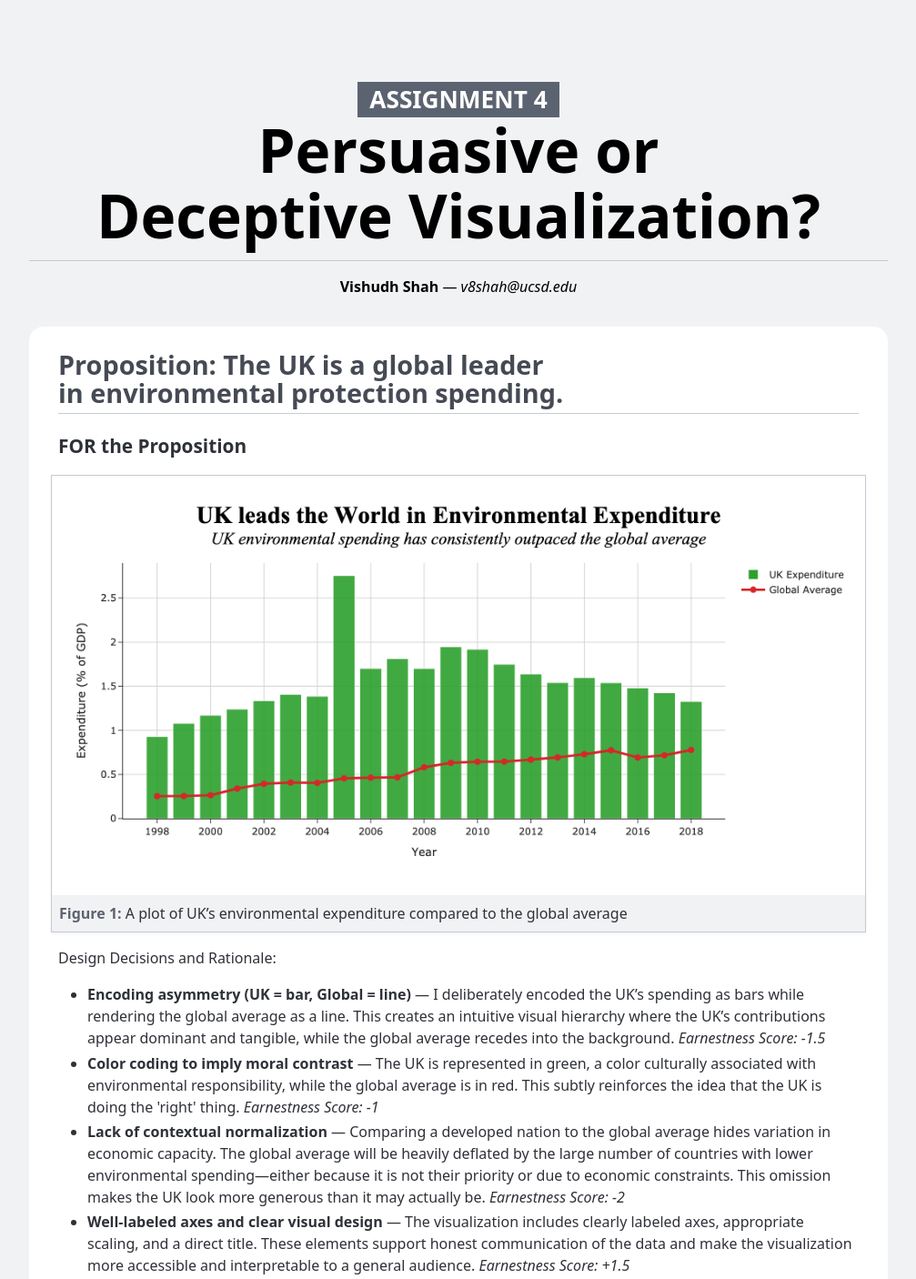
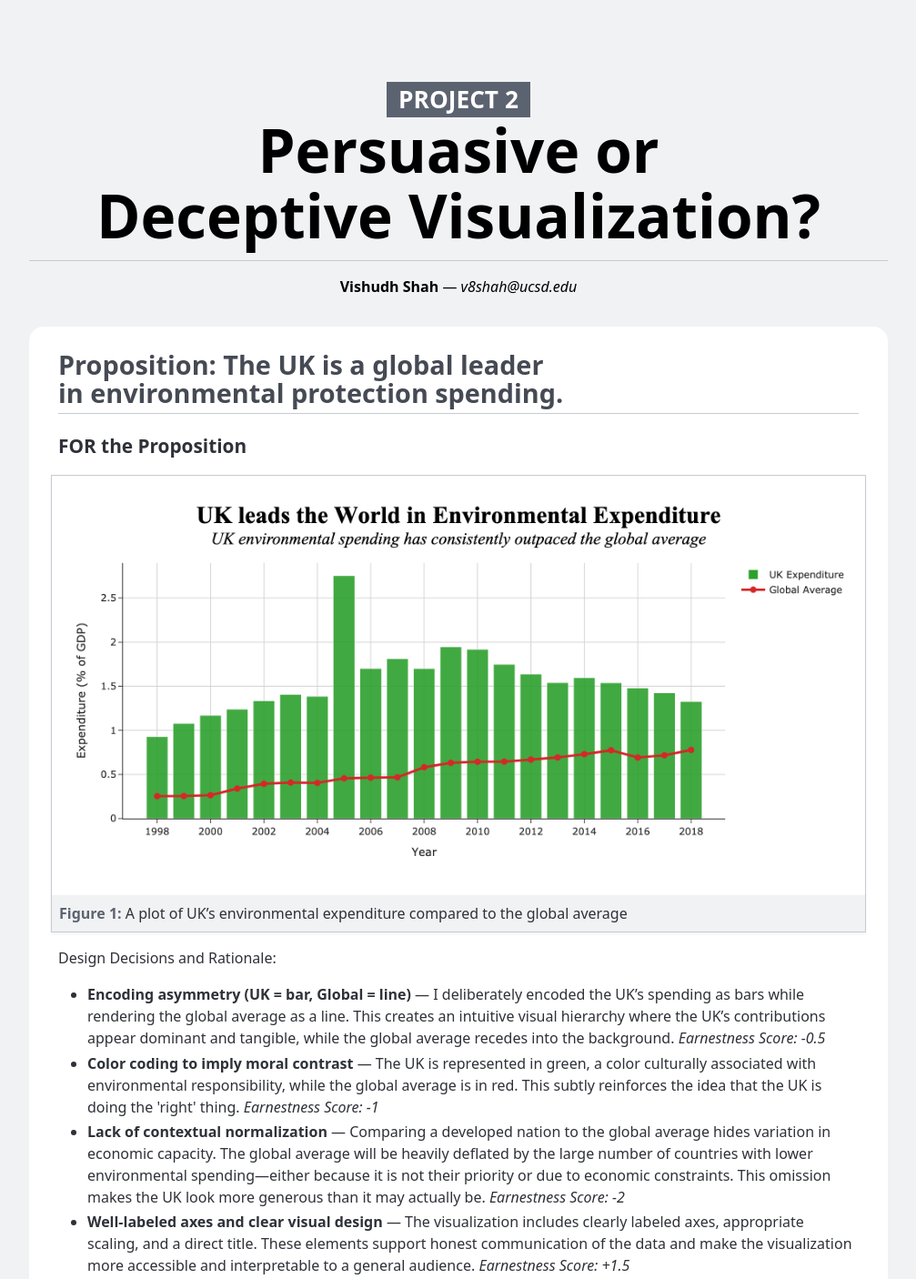
Before and after one commit to vishudhshah/dsc106-project2, a plain HTML site: page index.html in a window 1280 px wide. Shown: the top 1406 px of the page at 91% size, without its empty margins (136-1143 px from the left). Drawn offline with Linux system fonts and the light colour scheme.

Commit message:
minor updates

```diff
--- a/index.html
+++ b/index.html
@@ -121,7 +121,7 @@
 <body>
     <header>
         <h1>
-            <small>Assignment 4</small>
+            <small>Project 2</small>
             Persuasive or Deceptive Visualization?
         </h1>
         <p><strong>Vishudh Shah</strong> — <em>v8shah@ucsd.edu</em></p>
@@ -140,7 +140,7 @@
                 <li><strong>Encoding asymmetry (UK = bar, Global = line)</strong> — I deliberately encoded the UK’s
                     spending as bars while rendering the global average as a line. This creates an intuitive visual
                     hierarchy where the UK’s contributions appear dominant and tangible, while the global average
-                    recedes into the background. <em>Earnestness Score: -1.5</em></li>
+                    recedes into the background. <em>Earnestness Score: -0.5</em></li>
                 <li><strong>Color coding to imply moral contrast</strong> — The UK is represented in green, a color
                     culturally associated with environmental responsibility, while the global average is in red. This
                     subtly reinforces the idea that the UK is doing the 'right' thing. <em>Earnestness Score: -1</em>
```
